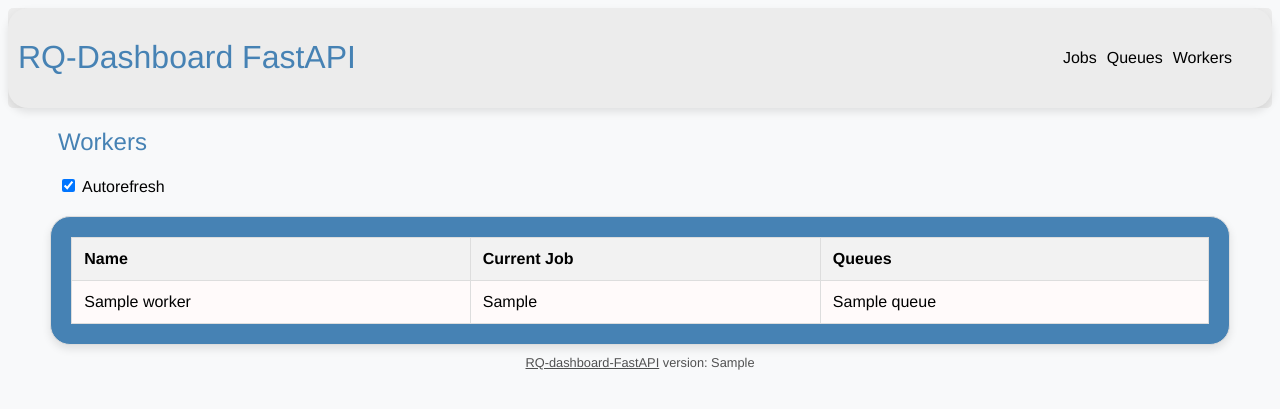
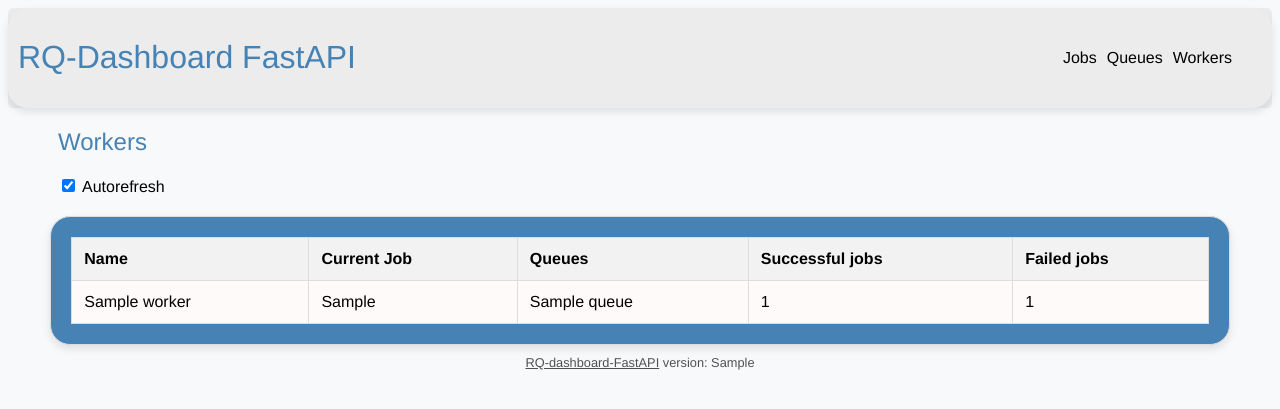
Before and after one commit to Hannes221/rq-dashboard-fast, a FastAPI app: template rq_dashboard_fast/templates/workers.html in a window 1280 px wide. Shown: the top 409 px of the page. Run offline with FastAPI, Linux system fonts and the light colour scheme; the template is opened without the code that fills it: most values are stand-ins (such as "Sample title", 1, 10 or a date in 2020).

Commit message:
Add more data to workers

```diff
--- a/app.py
+++ b/app.py
@@ -5,7 +5,7 @@ from rq_dashboard_fast.rq_dashboard_fast import RedisQueueDashboard
 
 app = FastAPI()
 
-REDIS_URL = os.getenv("REDIS_URL", "redis://redis:6379")
+REDIS_URL = os.getenv("REDIS_URL", "redis://localhost:6379")
 PORT = int(os.getenv("FASTAPI_PORT", 8000))
 
 dashboard = RedisQueueDashboard(redis_url=REDIS_URL, prefix="/rq")
--- a/rq_dashboard_fast/templates/workers.html
+++ b/rq_dashboard_fast/templates/workers.html
@@ -78,6 +78,8 @@
             }
           });
           row.append(queuesCell);
+          row.append($('<td>').text(worker.successful_job_count));
+          row.append($('<td>').text(worker.failed_job_count));
 
           tableBody.append(row);
         });
@@ -109,6 +111,8 @@
             <th>Name</th>
             <th>Current Job</th>
             <th>Queues</th>
+            <th>Successful jobs</th>
+            <th>Failed jobs</th>
           </tr>
         </thead>
         <tbody>
@@ -120,6 +124,8 @@
               {% for queue_name in worker.queues %} {{ queue_name }} {% if not
               loop.last %}, {% endif %} {% endfor %}
             </td>
+            <td>{{ worker.successful_job_count }}</td>
+            <td>{{ worker.failed_job_count }}</td>
           </tr>
           {% endfor %}
         </tbody>
--- a/rq_dashboard_fast/utils/workers.py
+++ b/rq_dashboard_fast/utils/workers.py
@@ -5,6 +5,8 @@ from rq import Worker
 class WorkerData(BaseModel):
     name: str
     current_job: str | None
+    successful_job_count: int
+    failed_job_count: int
     queues: list[str]
 
 def get_workers(redis_url: str) -> list[WorkerData]:
@@ -15,8 +17,8 @@ def get_workers(redis_url: str) -> list[WorkerData]:
     for worker in workers:
         current_job = worker.get_current_job()
         if current_job is not None:
-            result.append(WorkerData(name=worker.name, current_job=current_job.description, queues=worker.queue_names()))
+            result.append(WorkerData(name=worker.name, current_job=current_job.description, successful_job_count=worker.successful_job_count, failed_job_count=worker.failed_job_count, queues=worker.queue_names()))
         else:
-            result.append(WorkerData(name=worker.name, current_job="Idle", queues=worker.queue_names()))
+            result.append(WorkerData(name=worker.name, current_job="Idle", failed_job_count=worker.failed_job_count, queues=worker.queue_names()))
 
     return result
```
Also changed, not shown: 1 other file.
